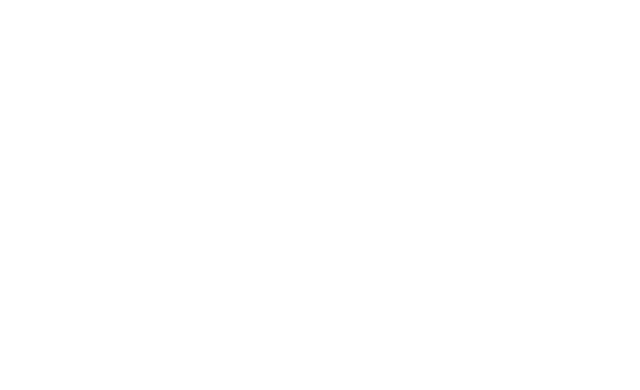
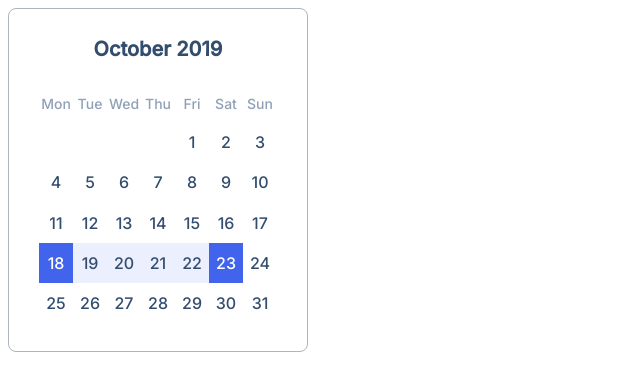
Before and after one commit to js-tasks-ru/htmlcss-20230227_vadim700, a website: page 05-lection3/03-calendar/index.html in a window 1280 px wide. Shown: the whole page, without its empty margins (0-640 px from the left). Drawn offline with Linux system fonts and the light colour scheme.

Commit message:
calendar

```diff
--- a/05-lection3/03-calendar/calendar.css
+++ b/05-lection3/03-calendar/calendar.css
@@ -0,0 +1,67 @@
+.calendar {
+	width: 300px;
+	padding: 28px 30px;
+	background: var(--white);
+	border-radius: 8px;
+	border: 1px solid var(--grey-3);
+
+	font-family: 'Inter';
+	font-style: normal;
+	font-weight: 400;
+	color: var(--calendar);
+	font-size: 16px;
+	box-sizing: border-box;
+}
+
+.calendar__header {
+	margin-bottom: 24px;
+	font-weight: 600;
+	font-size: 20px;
+	line-height: 1.2;
+	text-align: center;
+	background: var(--white);
+}
+
+.calendar__wrapper {
+	padding-bottom: 100%;
+	position: relative;
+}
+
+.calendar__inner {
+	position: absolute;
+	right: 0;
+	bottom: 0;
+	top: 0;
+	left: 0;
+	display: grid;
+	place-items: stretch stretch;
+	grid-template-columns: repeat(7, 1fr);
+}
+
+/* calendar__wrapper */
+
+.calendar__item {
+	margin: 0;
+	padding: 0;
+	background: var(--white);
+	display: flex;
+	justify-content: center;
+	align-items: center;
+}
+
+.calendar__item_day {
+	font-size: 14px;
+	color: var(--calendar-day);
+}
+
+.calendar__item_active {
+	background: var(--blue);
+	color: var(--white)
+}
+
+
+.calendar__item_between-active {
+	background: var(--calenar-between-bg);
+	/* opacity: .2; */
+	position: relative;
+}
--- a/05-lection3/03-calendar/index.html
+++ b/05-lection3/03-calendar/index.html
@@ -1,12 +1,63 @@
 <!DOCTYPE html>
 <!-- Страница с календарем -->
 <html lang="ru">
+
 <head>
     <link rel="stylesheet" href="../../assets/css/main.css">
     <link rel="stylesheet" href="./calendar.css">
     <title>Calendar</title>
 </head>
+
 <body>
+    <div class="calendar">
+        <div class="calendar__header">October 2019</div>
+        <div class="calendar__wrapper">
+            <div class="calendar__inner">
+                <span class="calendar__item calendar__item_day">Mon</span>
+                <span class="calendar__item calendar__item_day">Tue</span>
+                <span class="calendar__item calendar__item_day">Wed</span>
+                <span class="calendar__item calendar__item_day">Thu</span>
+                <span class="calendar__item calendar__item_day">Fri</span>
+                <span class="calendar__item calendar__item_day">Sat</span>
+                <span class="calendar__item calendar__item_day">Sun</span>
+                <span class="calendar__item"></span>
+                <span class="calendar__item"></span>
+                <span class="calendar__item"></span>
+                <span class="calendar__item"></span>
+                <span class="calendar__item">1</span>
+                <span class="calendar__item">2</span>
+                <span class="calendar__item">3</span>
+                <span class="calendar__item">4</span>
+                <span class="calendar__item">5</span>
+                <span class="calendar__item">6</span>
+                <span class="calendar__item">7</span>
+                <span class="calendar__item">8</span>
+                <span class="calendar__item">9</span>
+                <span class="calendar__item">10</span>
+                <span class="calendar__item">11</span>
+                <span class="calendar__item">12</span>
+                <span class="calendar__item">13</span>
+                <span class="calendar__item">14</span>
+                <span class="calendar__item">15</span>
+                <span class="calendar__item">16</span>
+                <span class="calendar__item">17</span>
+                <span class="calendar__item calendar__item_active">18</span>
+                <span class="calendar__item calendar__item_between-active">19</span>
+                <span class="calendar__item calendar__item_between-active">20</span>
+                <span class="calendar__item calendar__item_between-active">21</span>
+                <span class="calendar__item calendar__item_between-active">22</span>
+                <span class="calendar__item calendar__item_active">23</span>
+                <span class="calendar__item">24</span>
+                <span class="calendar__item">25</span>
+                <span class="calendar__item">26</span>
+                <span class="calendar__item">27</span>
+                <span class="calendar__item">28</span>
+                <span class="calendar__item">29</span>
+                <span class="calendar__item">30</span>
+                <span class="calendar__item">31</span>
+            </div>
+        </div>
+    </div>
+</body>
 
-    </body>
 </html>
--- a/assets/css/main.css
+++ b/assets/css/main.css
@@ -12,6 +12,9 @@
     --purple: #7048E8;
     --blue: #4263EB;
     --dark-blue: #374FC7;
+    --black-blue: #334D6E;
+    --grey-blue: #90A0B7;
+    --white-blue: #eceffd;
     --red: #F03D3E;
     --grey-0: #F9FAFC;
     --grey-1: #F8F9FA;
@@ -19,6 +22,10 @@
     --grey-3: #ACB5BD;
     --grey-4: #495057;
     --orange: #D84910;
+
+    --calendar: var(--black-blue);
+    --calendar-day: var(--grey-blue);
+    --calenar-between-bg: var(--white-blue);
 
     --bacground: var(--grey-0);
     --notification: var(--orange);
```
Lines whose indentation alone changed are shown as unchanged.
